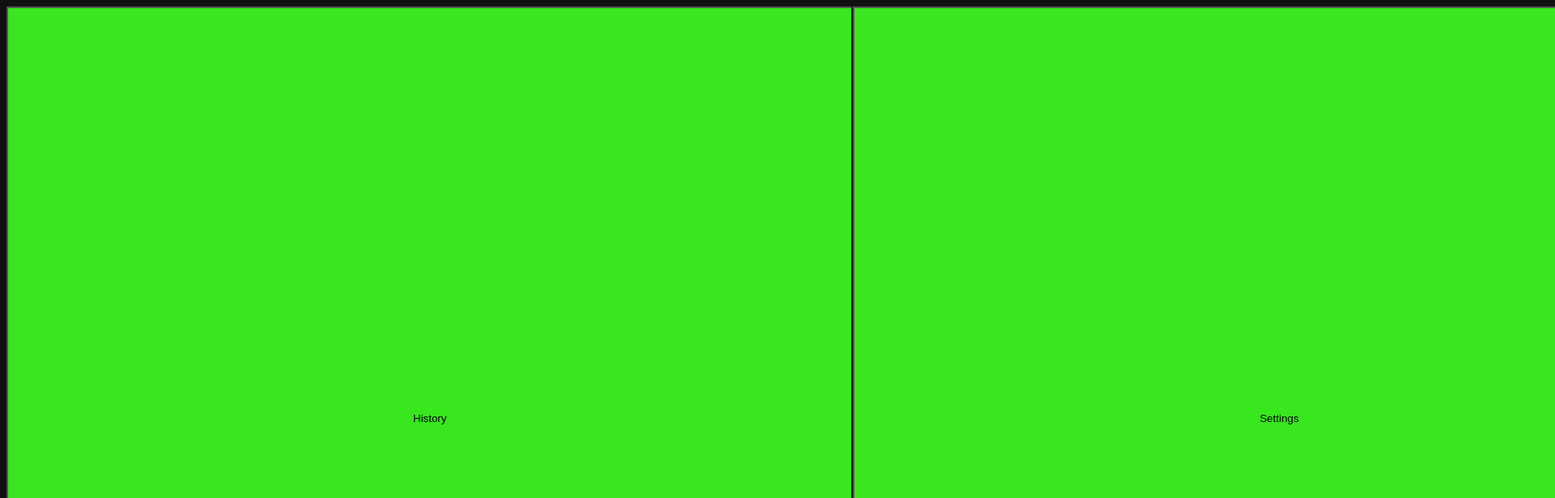
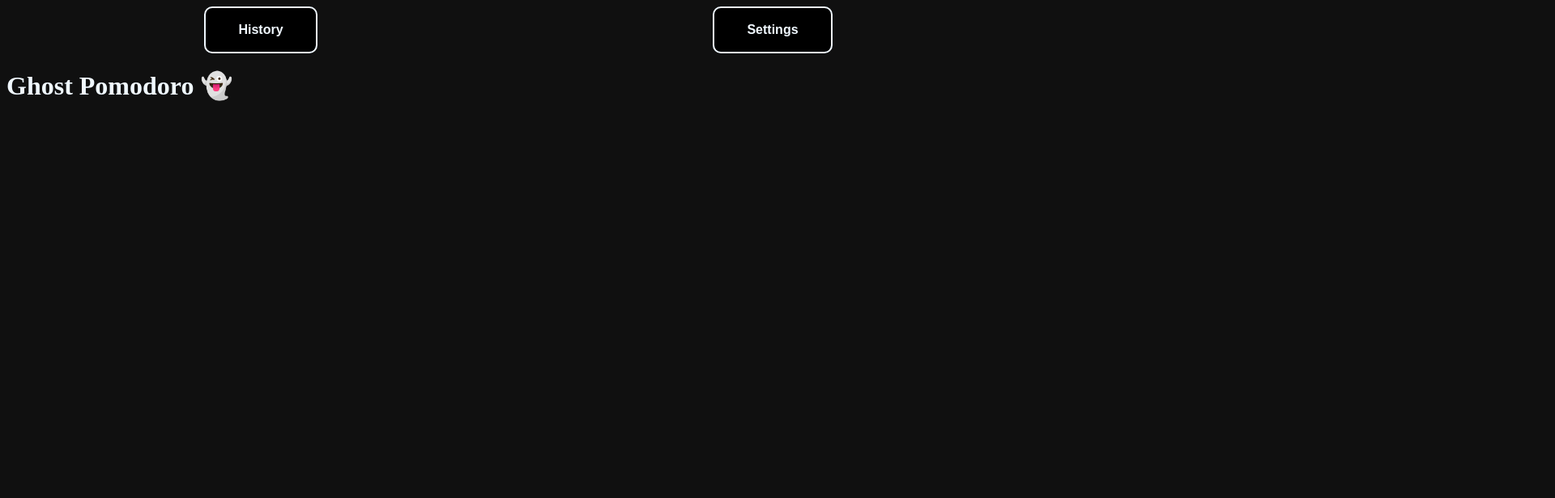
Before and after one commit to crlnvls/ghost-pomodoro, a React (Vite) app: page / in a window 1280 px wide. Shown: the top 616 px of the page at 81% size, 1920 px wide, since content can reach past the window. Built offline with nearby package versions, Linux system fonts and the light colour scheme.

Commit message:
Add styling for nav btn

```diff
--- a/src/components/NavButton/NavButton.css
+++ b/src/components/NavButton/NavButton.css
@@ -1,4 +1,18 @@
-.nav-btn{
-background-color: rgb(56, 231, 29);
-padding: 500px;
+.nav-btn {
+  align-items: center;
+  background-clip: padding-box;
+  background-color:black;
+  color: var(--font-color);
+  cursor: pointer;
+  font-size: 16px;
+  font-weight: 800;
+  line-height: 24px;
+  padding: 15px 40px;
+  border: 2px solid var(--font-color);
+  border-radius: 10px;
 }
+
+.nav-btn:hover {
+    color: black;
+    background-color: var(--font-color);
+}
```
